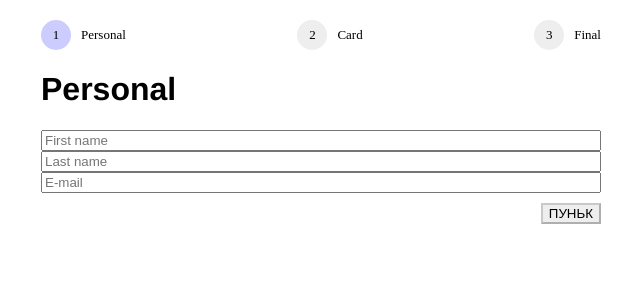
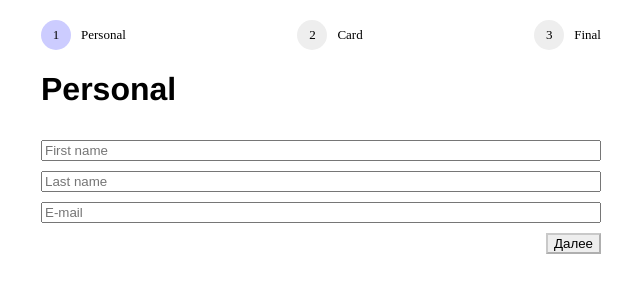
Before and after one commit to temav/React_JS, a React (Create React App) app: page / in a window 1280 px wide. Shown: the top 300 px of the page, without its empty margins (319-959 px from the left). Built offline with nearby package versions, Linux system fonts and the light colour scheme.

Commit message:
hidden button-next at the last step

```diff
--- a/src/components/App/App.css
+++ b/src/components/App/App.css
@@ -27,3 +27,7 @@
   background-color: #eee;
   color: black;
 }
+
+.hidden {
+  display: none;
+}
--- a/src/components/App/App.js
+++ b/src/components/App/App.js
@@ -70,7 +70,7 @@ class App extends Component {
                     isClickable={this.state.step >= 2}>
                         Card
                 </Step>
-                <Step number="3" onClick={() => this.state.step >= 3 ? this.handleTabClick(2) : undefined}
+                <Step number="3" onClick={() => this.state.step >= 3 ? this.handleTabClick(3) : undefined}
                     isSelected={this.state.step === 3}
                     isClickable={this.state.step >= 3}>
                         Final
@@ -80,13 +80,15 @@ class App extends Component {
                     <Title title_={this.state.step}/>
                     {this.renderForm()}
                 </div>
+                {this.state.step !== 3 ?
                 <div className="button-panel">
                     <button className="button-next"
                         disabled={!this.isFormCommitable()}
                         onClick={this.handleClickNextForm}>
-                            ПУНЬК
+                            Далее
                     </button>
                 </div>
+                : undefined}
             </div>
 
         );
--- a/src/components/PersonalForm/PersonalForm.css
+++ b/src/components/PersonalForm/PersonalForm.css
@@ -2,3 +2,7 @@
   display: flex;
   flex-direction: column;
 }
+
+.personal-form input {
+  margin-top: 10px;
+}
```
